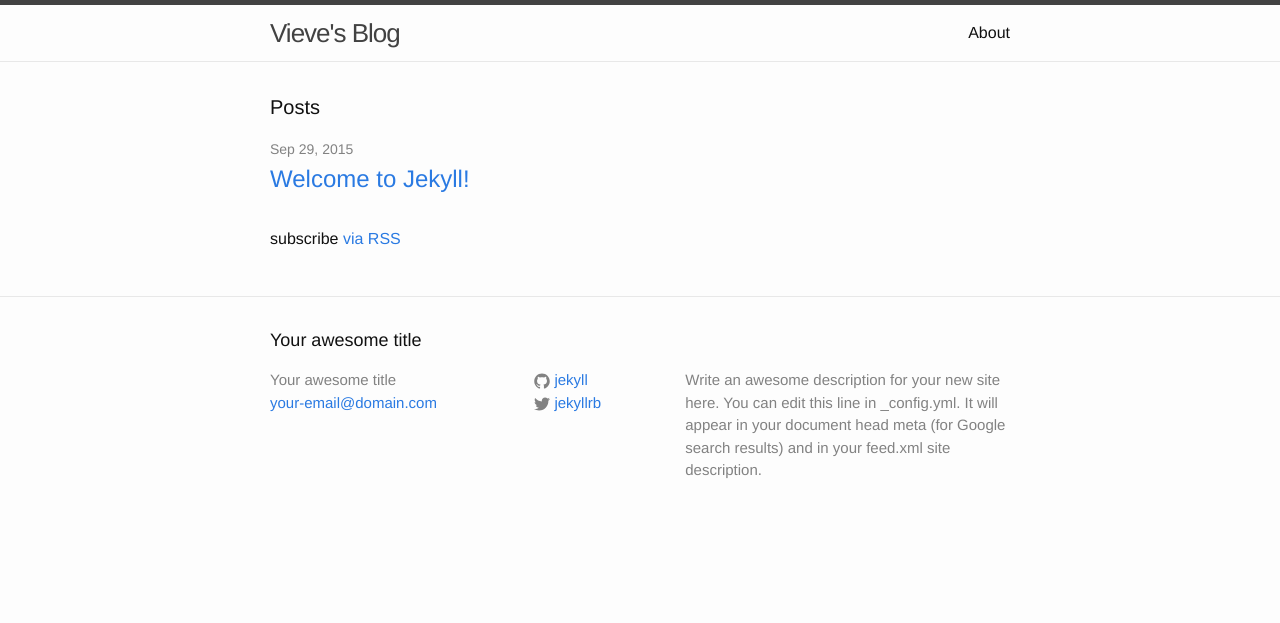
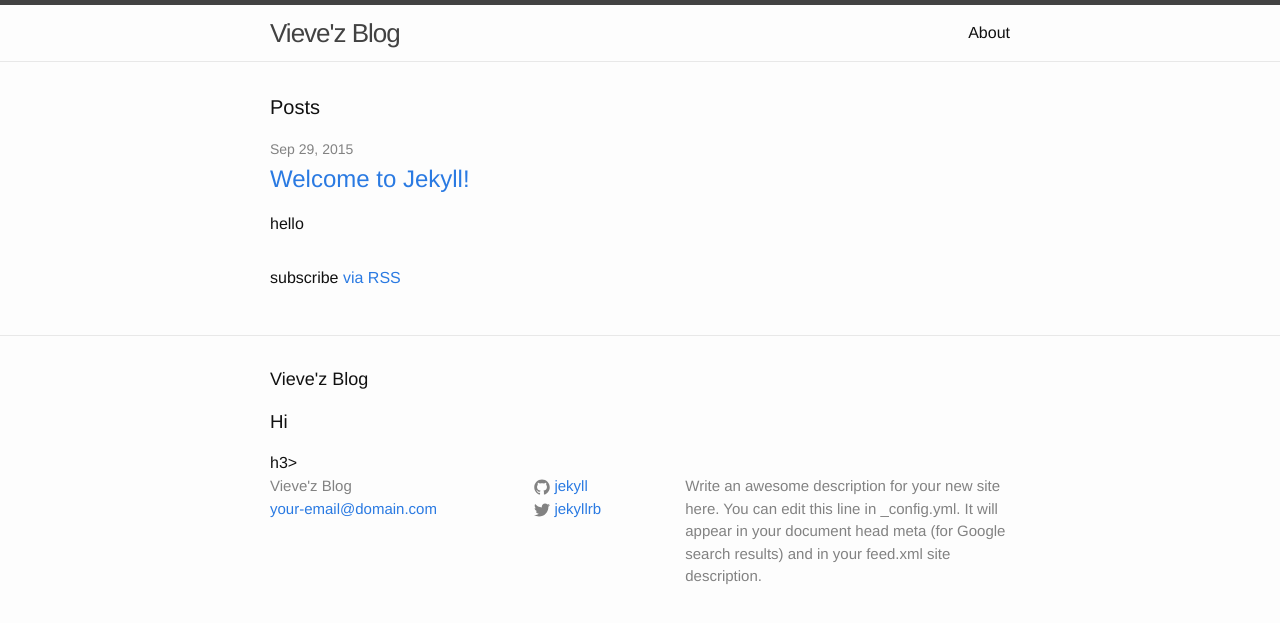
Before and after one commit to JonLarkin0904/jonlarkin0904.github.io, a Jekyll site: the page built from index.html, in a window 1280 px wide. Shown: the top 623 px of the page. Built offline with Jekyll 4.4.1, drawn with Linux system fonts in a browser that asks for light colours.

Commit message:
New Title

```diff
--- a/_config.yml
+++ b/_config.yml
@@ -1,5 +1,5 @@
 # Site settings
-title: Your awesome title
+title: Vieve'z Blog
 email: your-email@domain.com
 description: > # this means to ignore newlines until "baseurl:"
   Write an awesome description for your new site here. You can edit this
--- a/_includes/footer.html
+++ b/_includes/footer.html
@@ -3,6 +3,7 @@
   <div class="wrapper">
 
     <h2 class="footer-heading">{{ site.title }}</h2>
+    <h3>Hi</h3>h3>
 
     <div class="footer-col-wrapper">
       <div class="footer-col  footer-col-1">
--- a/_includes/header.html
+++ b/_includes/header.html
@@ -2,7 +2,7 @@
 
   <div class="wrapper">
 
-    <a class="site-title" href="{{ site.baseurl }}/">Vieve's Blog</a>
+    <a class="site-title" href="{{ site.baseurl }}/">{{ site.title }}</a>
 
     <nav class="site-nav">
       <a href="#" class="menu-icon">
--- a/index.html
+++ b/index.html
@@ -14,6 +14,7 @@ layout: default
         <h2>
           <a class="post-link" href="{{ post.url | prepend: site.baseurl }}">{{ post.title }}</a>
         </h2>
+        <p>hello</p>
       </li>
     {% endfor %}
   </ul>
```
